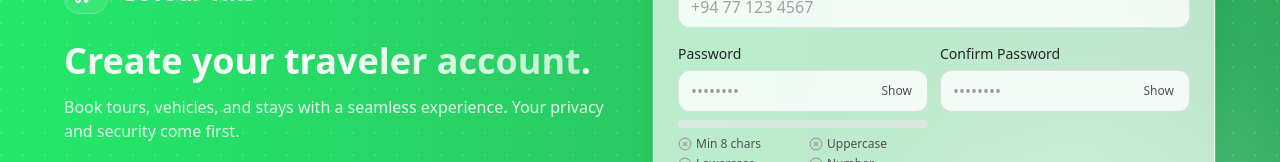
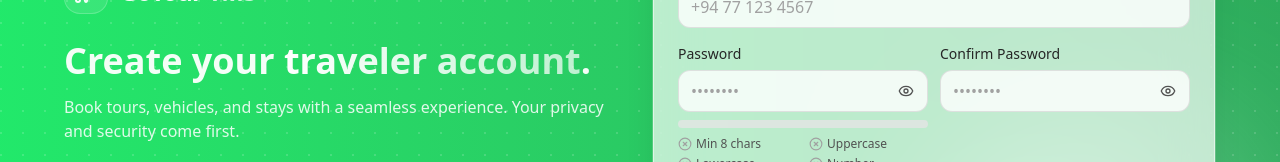
Before and after one commit to LakshanUd/sl-go-tour-frontend, a React (Vite) app: page /register in a window 1280 px wide. Shown: the part 418-580 px from the top of the page. Built offline with nearby package versions, Linux system fonts and the light colour scheme; no server answers.

Commit message:
password eye icon

```diff
--- a/src/pages/Admin/ManageUserAdmin.jsx
+++ b/src/pages/Admin/ManageUserAdmin.jsx
@@ -35,6 +35,8 @@ import {
   MessageSquare,
   AlertCircle,
   Bot,
+  Eye,
+  EyeOff,
 } from "lucide-react";
 import { NavLink, Link } from "react-router-dom";
 import { confirmToast } from "../../components/ConfirmToast";
@@ -929,11 +931,18 @@ export default function ManageUserAdmin() {
                     />
                     <button
                       type="button"
-                      className="absolute right-2 top-1/2 -translate-y-1/2 p-1 rounded hover:bg-neutral-100 text-xs"
                       onClick={() => setShowPw((s) => !s)}
+                      aria-label={showPw ? "Hide password" : "Show password"}
+                      aria-pressed={showPw}
+                      className="absolute right-2 top-1/2 -translate-y-1/2 p-1.5 rounded-md hover:bg-neutral-100"
                     >
-                      {showPw ? "Hide" : "Show"}
+                      {showPw ? (
+                        <EyeOff className="h-4 w-4 text-neutral-600" />
+                      ) : (
+                        <Eye className="h-4 w-4 text-neutral-600" />
+                      )}
                     </button>
+
                   </div>
                   <PasswordStrength value={form.password} />
                 </Field>
--- a/src/pages/RegisterPage.jsx
+++ b/src/pages/RegisterPage.jsx
@@ -3,7 +3,7 @@ import { useState, useCallback, useMemo } from "react";
 import axios from "axios";
 import toast, { Toaster } from "react-hot-toast";
 import { useNavigate, Link } from "react-router-dom";
-import { UserPlus, ShieldCheck, Sparkles, CheckCircle2, XCircle } from "lucide-react";
+import { UserPlus, ShieldCheck, Sparkles, CheckCircle2, XCircle, Eye, EyeOff, } from "lucide-react";
 
 const GRAD_FROM = "from-[#09E65A]";
 const GRAD_TO = "to-[#16A34A]";
@@ -262,10 +262,17 @@ export default function RegisterPage() {
                         <button
                           type="button"
                           onClick={() => setShowPw((s) => !s)}
-                          className="absolute inset-y-0 right-2 my-auto text-xs px-2 py-1 rounded-md text-neutral-600 hover:bg-neutral-100 cursor-pointer"
+                          aria-label={showPw ? "Hide password" : "Show password"}
+                          aria-pressed={showPw}
+                          className="absolute right-2 top-1/2 -translate-y-1/2 p-1.5 rounded-md hover:bg-neutral-100"
                         >
-                          {showPw ? "Hide" : "Show"}
+                          {showPw ? (
+                            <EyeOff className="h-4 w-4 text-neutral-600" />
+                          ) : (
+                            <Eye className="h-4 w-4 text-neutral-600" />
+                          )}
                         </button>
+
                       </div>
                       {/* Strength Bar */}
                       <div className="mt-2">
@@ -300,10 +307,17 @@ export default function RegisterPage() {
                         <button
                           type="button"
                           onClick={() => setShowPw2((s) => !s)}
-                          className="absolute inset-y-0 right-2 my-auto text-xs px-2 py-1 rounded-md text-neutral-600 hover:bg-neutral-100 cursor-pointer"
+                          aria-label={showPw2 ? "Hide password" : "Show password"}
+                          aria-pressed={showPw}
+                          className="absolute right-2 top-1/2 -translate-y-1/2 p-1.5 rounded-md hover:bg-neutral-100"
                         >
-                          {showPw2 ? "Hide" : "Show"}
+                          {showPw2 ? (
+                            <EyeOff className="h-4 w-4 text-neutral-600" />
+                          ) : (
+                            <Eye className="h-4 w-4 text-neutral-600" />
+                          )}
                         </button>
+
                       </div>
                     </Field>
                   </div>
```
